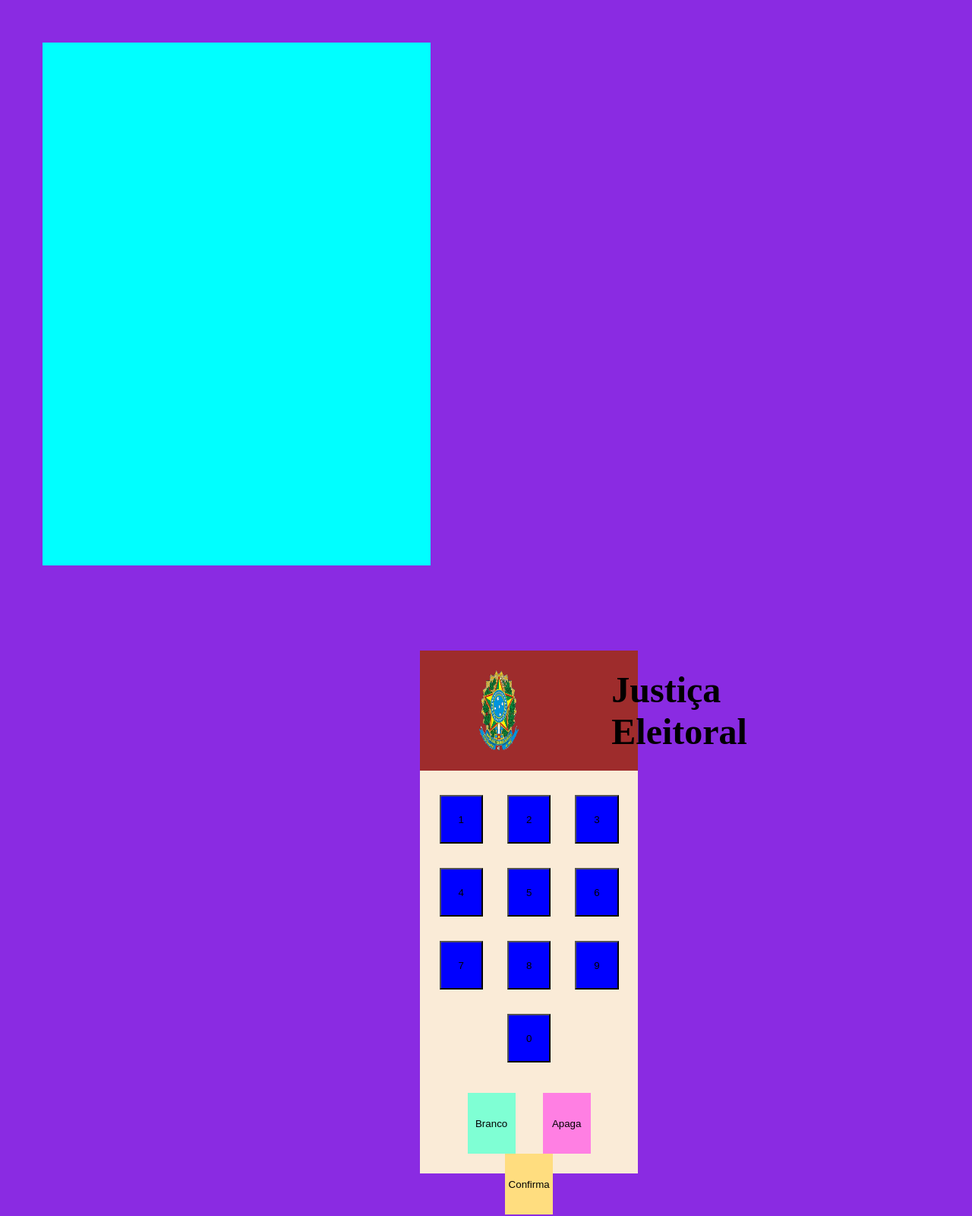
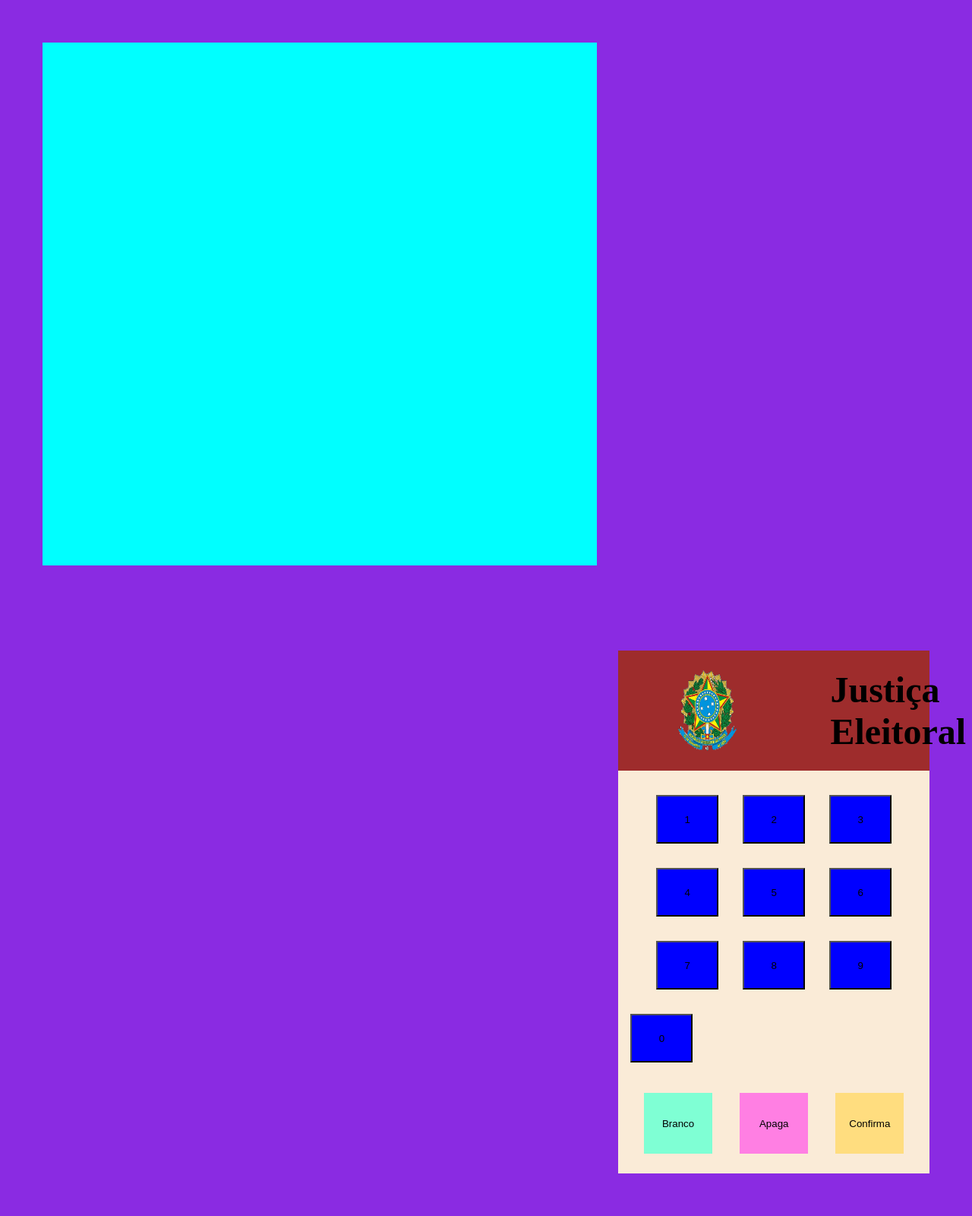
Before and after one commit to senacrs-emti/2022-2M-urna-G1, a PHP site: page / in a window 1280 px wide. Shown: the whole page at 76% size. Run offline with PHP 8.4, Linux system fonts and the light colour scheme.

Commit message:
26/09/22

```diff
--- a/index.php
+++ b/index.php
@@ -9,7 +9,6 @@
 </head>
 <body>
     <main>
-        <div class="tudo">
             <section>
                 <div class="tela"></div>
             </section>
@@ -20,6 +19,7 @@
                         <h3 id="tituloaa">Justiça Eleitoral</h3>
                     </div>
                     <div class="container">
+
                         <?php
                         $aa = [
                             0,
--- a/style.css
+++ b/style.css
@@ -53,13 +53,10 @@
     margin-left: 15vh;
 }
 
-.row{
-    text-align: center;
-}
+
 
 .numeros{
     padding: 2vh;
-    text-align: center;
 }
 
 .botao{
@@ -82,7 +79,6 @@
 
 
 .container{
-    text-align: center;
     display: flex;
     flex-wrap: wrap;
     justify-content: center;
```
